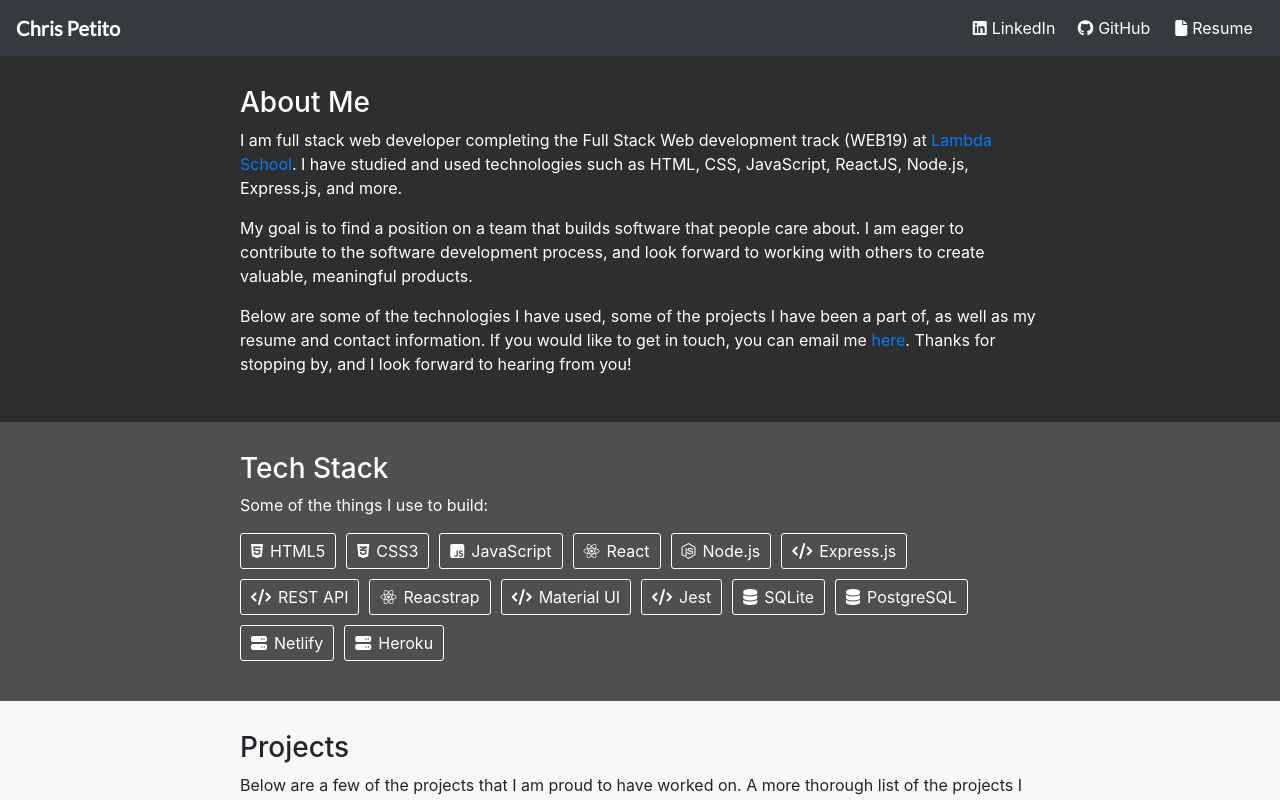
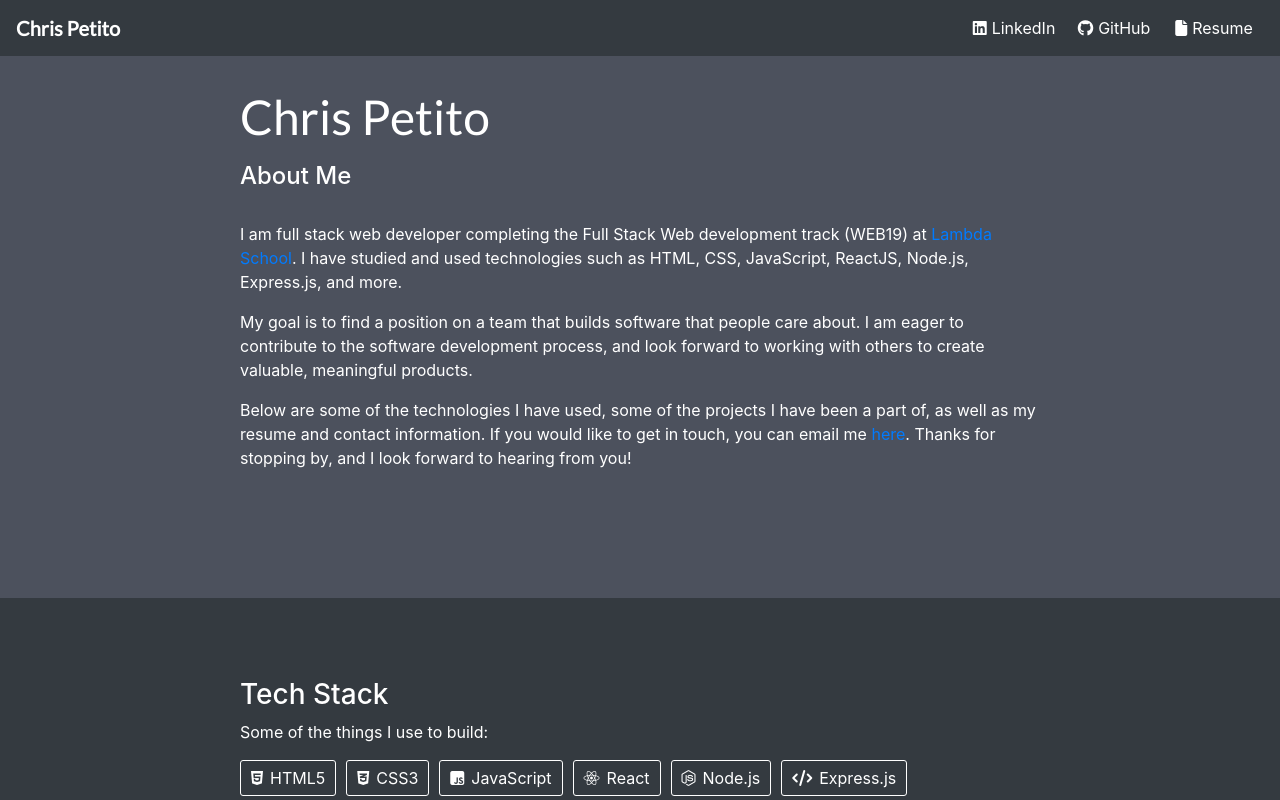
Before and after one commit to chrispetito/cp-portfolio, a React (Create React App) app: page / in a window 1280 px wide. Shown: the top 800 px of the page. Built offline with nearby package versions, Linux system fonts and the light colour scheme.

Commit message:
change color theme

```diff
--- a/public/index.html
+++ b/public/index.html
@@ -17,6 +17,7 @@
     <link rel="manifest" href="%PUBLIC_URL%/manifest.json" />
     <script src="https://kit.fontawesome.com/dd43f598ed.js"></script>
     <link href="https://fonts.googleapis.com/css?family=Lato&display=swap" rel="stylesheet">
+    <link href="https://fonts.googleapis.com/css?family=Merriweather&display=swap" rel="stylesheet">
     <!--
       Notice the use of %PUBLIC_URL% in the tags above.
       It will be replaced with the URL of the `public` folder during the build.
--- a/src/components/AboutMe.js
+++ b/src/components/AboutMe.js
@@ -9,9 +9,10 @@
   }
   render() {
     return (
-      <Card className='about-me-card'>
-      <div className='card-content'>
-        <h3 className="about-me-title">About Me</h3>
+      <Card className="about-me-card">
+        <div className="card-content">
+          <h1 className='about-me-name'>Chris Petito</h1>
+          <h4 className="about-me-title">About Me</h4>
           <p className="about-me-text">
             I am full stack web developer completing the Full Stack Web
             development track (WEB19) at{" "}
@@ -22,19 +23,19 @@
             >
               Lambda School
             </a>
-          . I have studied and used technologies such as HTML, CSS, JavaScript, ReactJS,
-          Node.js, Express.js, and more.
+            . I have studied and used technologies such as HTML, CSS,
+            JavaScript, ReactJS, Node.js, Express.js, and more.
           </p>
           <p className="about-me-text">
             My goal is to find a position on a team that builds software that
-          people care about. I am eager to contribute to the software development process, and look
-          forward to working with others to create valuable, meaningful
-          products.
+            people care about. I am eager to contribute to the software
+            development process, and look forward to working with others to
+            create valuable, meaningful products.
           </p>
           <p className="about-me-text">
-          Below are some of the technologies I have used, some of the projects I
-          have been a part of, as well as my resume and contact information. If
-          you would like to get in touch, you can email me{" "}
+            Below are some of the technologies I have used, some of the projects
+            I have been a part of, as well as my resume and contact information.
+            If you would like to get in touch, you can email me{" "}
             <a href={"mailto:christopherpetito@gmail.com"}>here</a>. Thanks for
             stopping by, and I look forward to hearing from you!
           </p>
--- a/src/styling/aboutme.css
+++ b/src/styling/aboutme.css
@@ -7,18 +7,26 @@
 }
 div.about-me-card.card{
     width: 100%;
-    background: #2E2E2E;
+    background: #4C515D;
     color: white;
     display: flex;
     align-items: center;
+    padding: 2rem 15px 7rem 15px;
 }
 .card-content {
     width: 100%;
     max-width: 800px;
 }
+.about-me-name {
+    display: flex;
+    font-size: 3rem;
+    margin-bottom: 1rem;
+    font-family: 'Lato', sans-serif;
+}
 .about-me-title {
     display: flex;
     justify-content: flex-start;
+    margin-bottom: 2rem;
 }
 .about-me-text {
     text-align: left;
--- a/src/styling/projects.css
+++ b/src/styling/projects.css
@@ -43,7 +43,7 @@
 }
 div.projects-card.card {
     width: 100%;
-    background: #f8f8f8;
+    background: #C3CAD2;
     display: flex;
     align-items: center;
 }
--- a/src/styling/techstack.css
+++ b/src/styling/techstack.css
@@ -26,9 +26,10 @@
 div.techstack-card.card {
     width: 100%;
     color: white;
-    background: #4f4f4f;
+    background: #343A40;
     display: flex;
     align-items: center;
+    padding: 5rem 15px;
 }
 .card-content {
     width: 100%;
```
Lines whose indentation alone changed are shown as unchanged.
